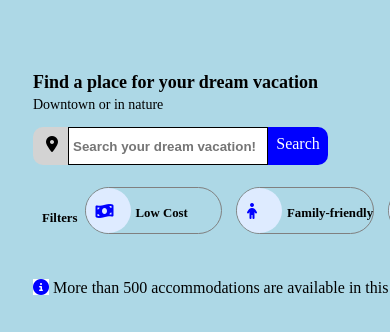
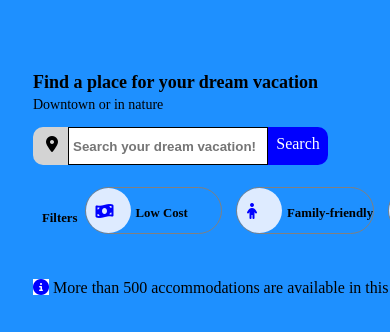
Before and after one commit to DeviantEris/Project-2-Open-Classrooms, a plain HTML site: page index.html in a window 390 px wide. Shown: the part 130-462 px from the top of the page. Drawn offline with Linux system fonts and the light colour scheme.

Commit message:
added tablet and mobile sizing at the bottom

```diff
--- a/css.css
+++ b/css.css
@@ -162,7 +162,6 @@ input[type="text"] {
   background-color: white;
   filter: invert;
 }
-
 /*Box!*/
 /*&#8364; is a Euro!*/
 .card {
@@ -434,8 +433,15 @@ ul {
 li {
   line-height: 1.8;
 }
-@media only screen and (max-width: 768px) {
+/*tablet sizing*/
+@media only screen and (width: 768px) {
     body {
       background-color: lightblue;
     }
   }
+  /*mobilephone sizing*/
+  @media only screen and (max-width: 767px) {
+    body {
+      background-color: dodgerblue;
+    }
+  }
```
